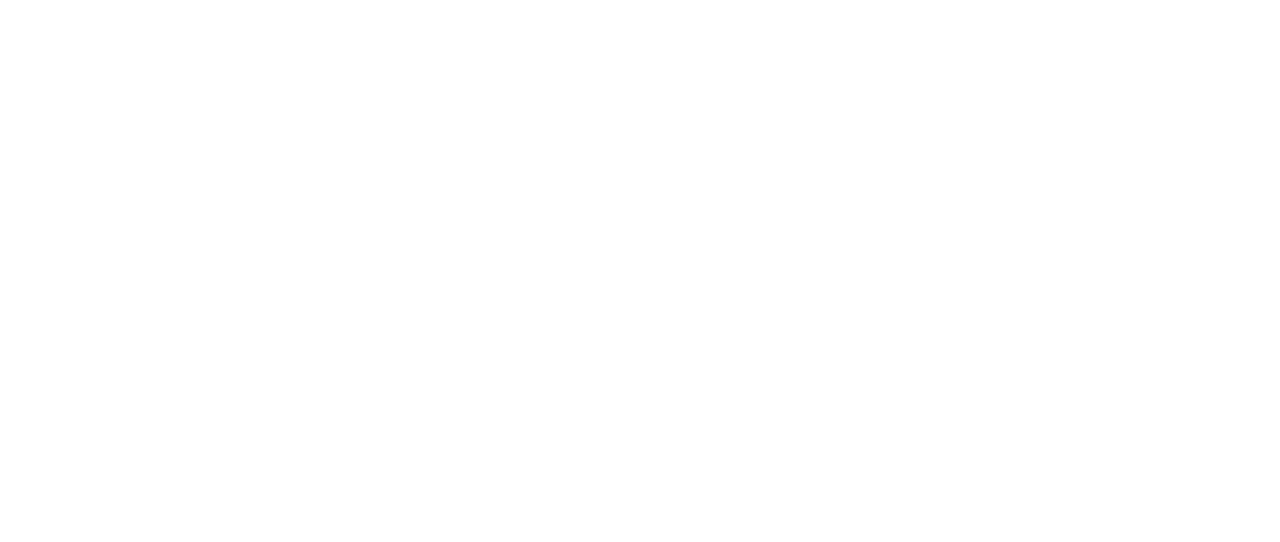
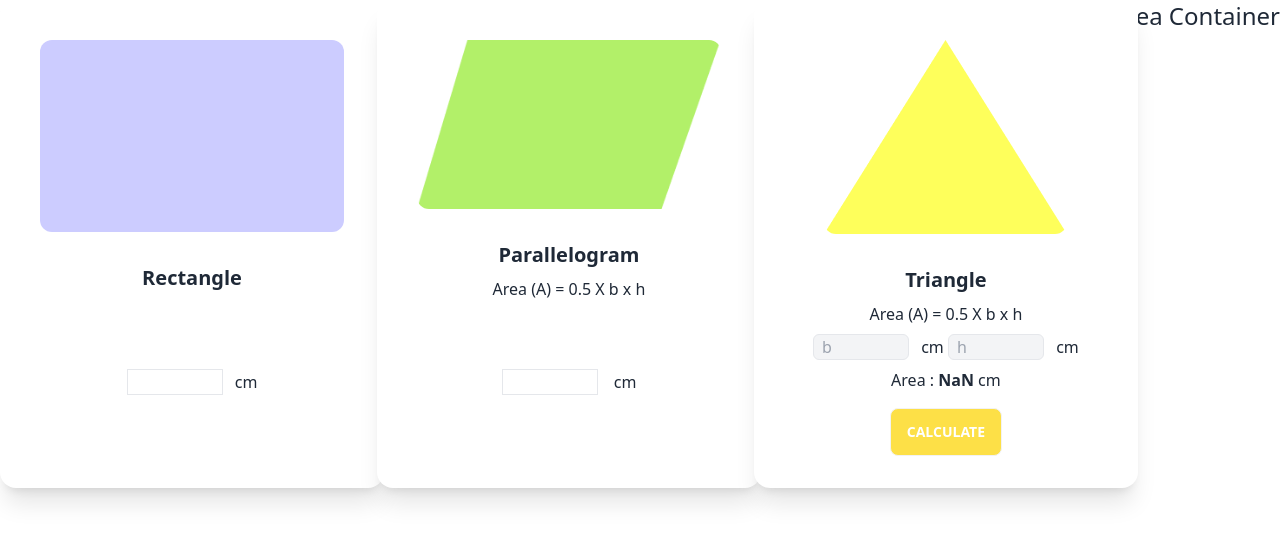
Before and after one commit to mihad-khadem/geometry_genius, a plain HTML site: page index.html in a window 1280 px wide. Drawn offline with nearby package versions, Linux system fonts and the light colour scheme.

Commit message:
Triangle Done

```diff
--- a/index.html
+++ b/index.html
@@ -18,12 +18,55 @@
         <!-- div container  -->
         <div class="flex flex-col lg:flex-row">
             <!-- Shape Container -->
-            <div class="flex-1">
+            <div class="flex-1 grid grid-cols-1 md:grid-cols-2 lg:grid-cols-3 gap-5">
+                <div class="card w-96 bg-base-100 shadow-xl">
+                    <figure class="px-10 pt-10">
+                      <img src="images/rectangle.png" alt="Shoes" class="rounded-xl" />
+                    </figure>
+                    <div class="card-body items-center text-center">
+                        <h2 class="card-title">Rectangle</h2>
+                        <p></p>
+                        <p>
+                            <input type="text" class="border w-24 px-2" placeholder="" id="">
+                            <span class="ml-2">cm</span>
+                         </p>
+                    </div>
+                </div>
+                <div class="card w-96 bg-base-100 shadow-xl">
+                    <figure class="px-10 pt-10">
+                      <img src="images/parallelogram.png" alt="Shoes" class="rounded-xl" />
+                    </figure>
+                    <div class="card-body items-center text-center">
+                        <h2 class="card-title">Parallelogram</h2>
+                        <p>Area (A) = 0.5 X b x h</p>
+                        <p>
+                            <input type="text" class="border w-24 px-2" placeholder="" id="">
+                            <span class="ml-3">cm</span>
+                         </p>
+                    </div>
+                </div>
+                <div class="card w-96 bg-base-100 shadow-xl">
+                    <figure class="px-10 pt-10">
+                      <img src="images/triangle.png" alt="Shoes" class="rounded-xl" />
+                    </figure>
+                    <div class="card-body items-center text-center">
+                     <h2 class="card-title">Triangle</h2>
+                     <p>Area (A) = 0.5 X b x h</p>
+                     <p>
+                        <input type="text" class="border w-24 px-2 bg-gray-100 rounded-md" placeholder="b" id="tri-b">
+                        <span class="ml-2">cm</span>
+                        <input type="text" class="border w-24 px-2 bg-gray-100 rounded-md" placeholder="h" id="tri-h">
+                        <span class="ml-2">cm</span>
+                     </p>
+                     <p >Area : <span id="tri-result" class="font-semibold"></span> cm</p>
+                     <button onclick="calculateTriangleArea()" class="btn bg-yellow-300 text-white hover:text-black mt-2">Calculate</button>
 
+                    </div>
+                </div>
             </div>
             <!-- Area Container -->
             <div class="">
-
+                <h2 class="text-2xl">Area Container</h2>
             </div>
             <div>
 
--- a/js/index.js
+++ b/js/index.js
@@ -0,0 +1,22 @@
+const calculateTriangleArea = () => {
+    // Get Triangle base value
+    const baseInput = document.getElementById('tri-b');
+    const baseInputText = baseInput.value
+    const base = parseFloat(baseInputText)
+    // console.log(base);
+
+    const heightInput = document.getElementById('tri-h');
+    const heightInputText = heightInput.value
+    const height = parseFloat(heightInputText)
+    // console.log(height);
+
+    const area = 0.5 * base * height;
+    // console.log(area);
+
+    // Show output
+    const areaOutput = document.getElementById('tri-result')
+    areaOutput.innerText = ' '
+    areaOutput.innerText = area;
+}
+
+calculateTriangleArea()
```
